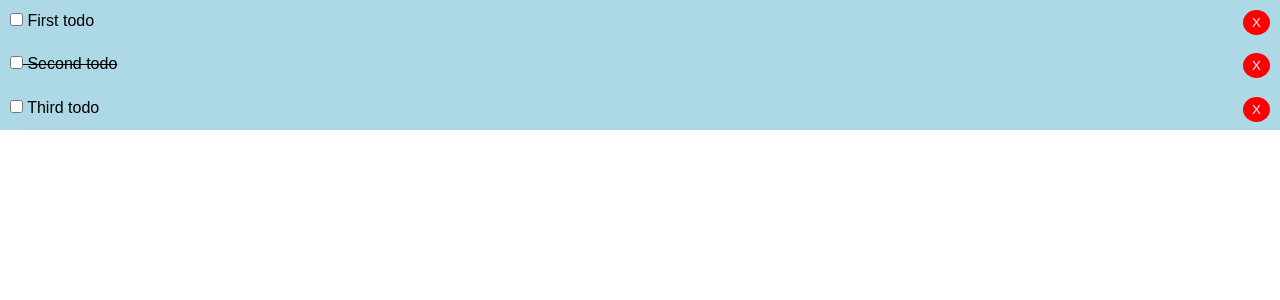
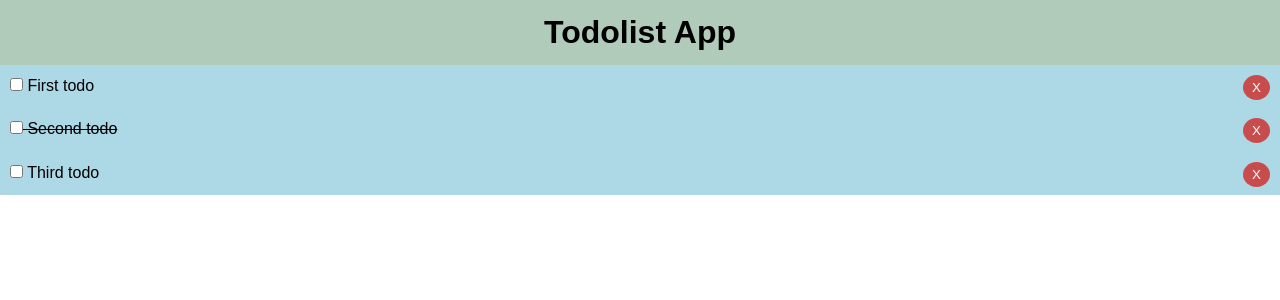
Before and after one commit to MarinaBaskova/vue-todo, a Vue app: page / in a window 1280 px wide. Shown: the top 300 px of the page. Built offline with nearby package versions, Linux system fonts and the light colour scheme.

Commit message:
added header

```diff
--- a/src/App.vue
+++ b/src/App.vue
@@ -1,16 +1,19 @@
 <template>
   <div id="app">
+    <Header />
     <!--use v-bind directive to pass todos data as props -->
     <Todos v-bind:todos="todos" v-on:del-todo="deleteTodo" />
   </div>
 </template>
 
 <script>
+import Header from "./components/layout/Header";
 import Todos from "./components/Todos";
 
 export default {
   name: "App",
   components: {
+    Header,
     Todos
   },
 
--- a/src/components/TodoItem.vue
+++ b/src/components/TodoItem.vue
@@ -32,7 +32,7 @@
   text-decoration: line-through;
 }
 .del {
-  background: red;
+  background: #c94c4c;
   color: #fff;
   border: none;
   padding: 5px 9px;
--- /dev/null
+++ b/src/components/layout/Header.vue
@@ -0,0 +1,25 @@
+<template>
+  <header class="header">
+    <h1>Todolist App</h1>
+  </header>
+</template>
+
+<script>
+export default {
+  name: "Header"
+};
+</script>
+
+<style scoped>
+.header {
+  background: #b1cbbb;
+  color: black;
+  text-align: center;
+  padding: 10px;
+}
+
+.header a {
+  color: black;
+  padding-right: 5px;
+}
+</style>
```
